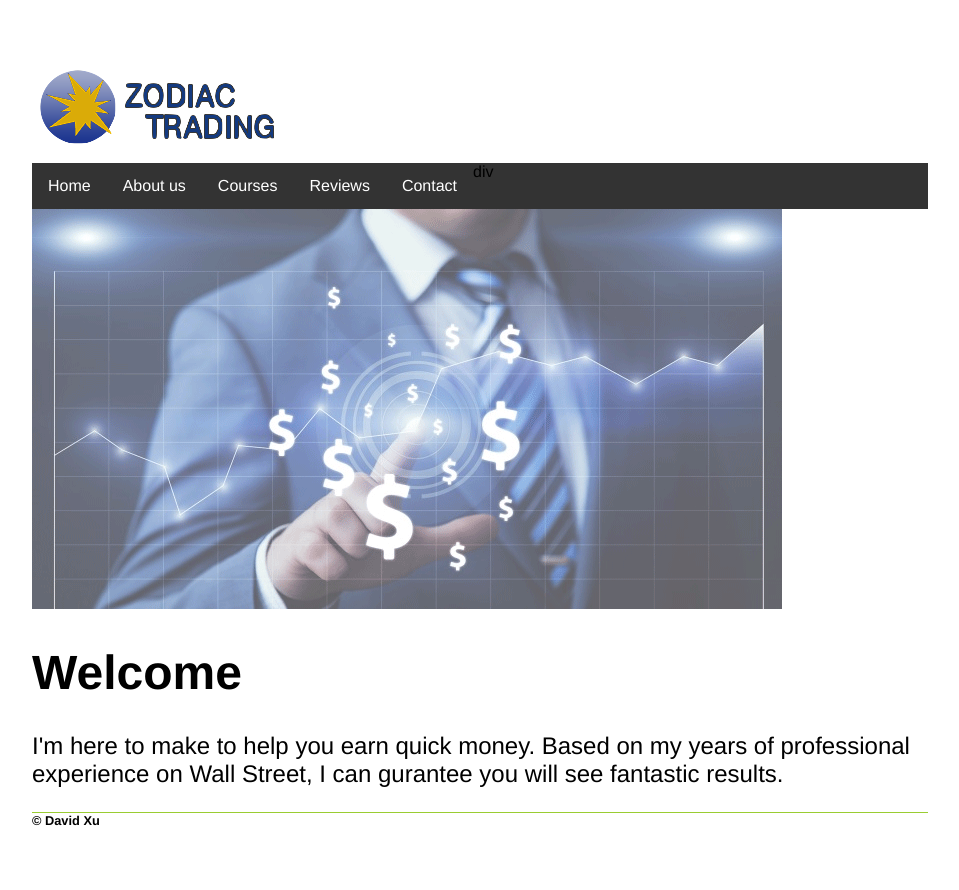
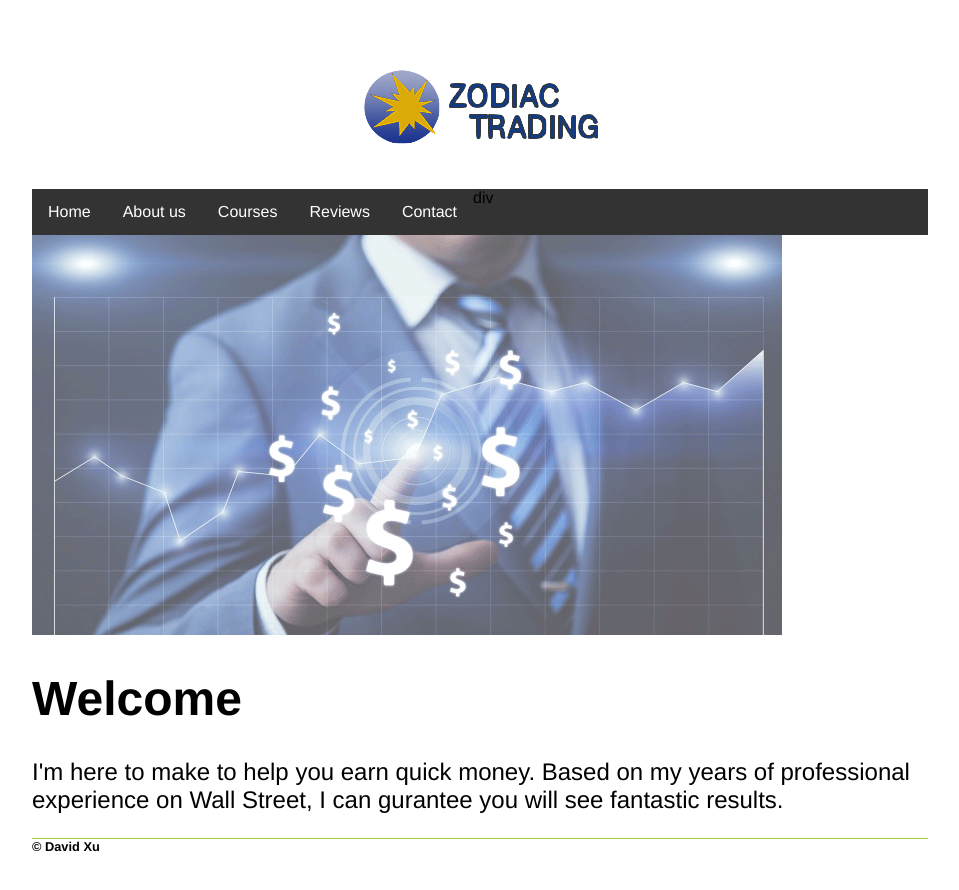
Before and after one commit to Jubbajubba88/Jubbajubba88.github.io, a plain HTML site: page index.html in a window 1280 px wide. Shown: the whole page, without its empty margins (160-1119 px from the left). Drawn offline with Linux system fonts and the light colour scheme.

Commit message:
Update index.html

```diff
--- a/index.html
+++ b/index.html
@@ -8,8 +8,8 @@
 
 <body>
 <div class="header">
-     <p></p>
-     <img src="Jubbajubba88.github.io/16343606_10154099276861691_1011156965_n.png">
+     <center><p>
+          <img src="Jubbajubba88.github.io/16343606_10154099276861691_1011156965_n.png"></p></center>
 </div>
 
 <nav>
```
